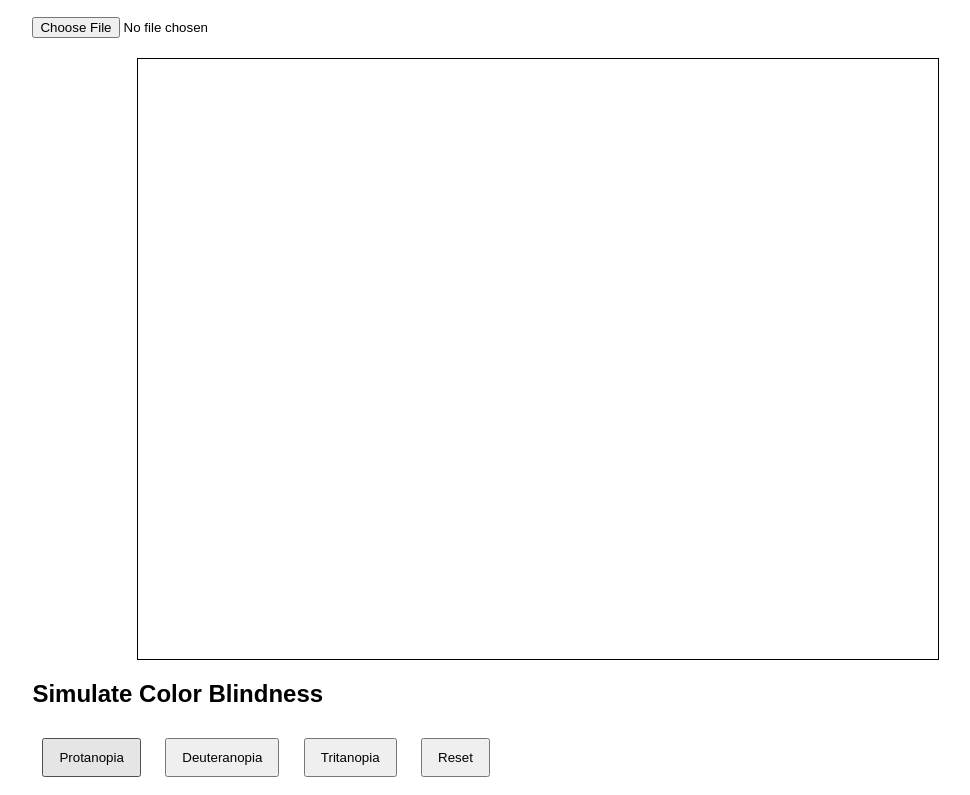
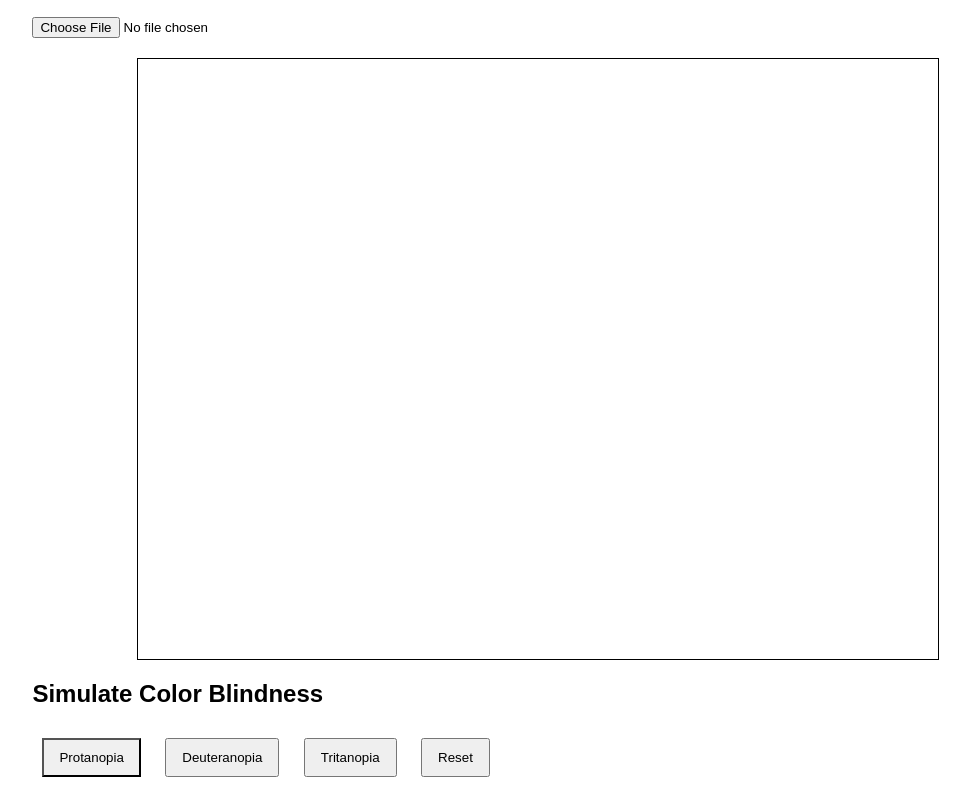
Before and after one commit to wellcomemayhem-spec/color-blindness-simulator, a plain HTML site: page index.html in a window 1280 px wide. In both pictures the pointer is over the button "Protanopia". Shown: the part 111-906 px from the top of the page, without its empty margins (102-1072 px from the left). Drawn offline with Linux system fonts and the light colour scheme.

```diff
--- a/styles.css
+++ b/styles.css
@@ -15,3 +15,5 @@ canvas { border: 1px solid black; display: block; margin: 20px auto; }
 button { margin: 10px; padding: 10px 15px; }
 
 /* Additional styles for aesthetic enhancements - Add any new styles below this line */
+/* Button hover effect for better user interaction */
+button:hover { background-color: #f0f0f0; }
```
